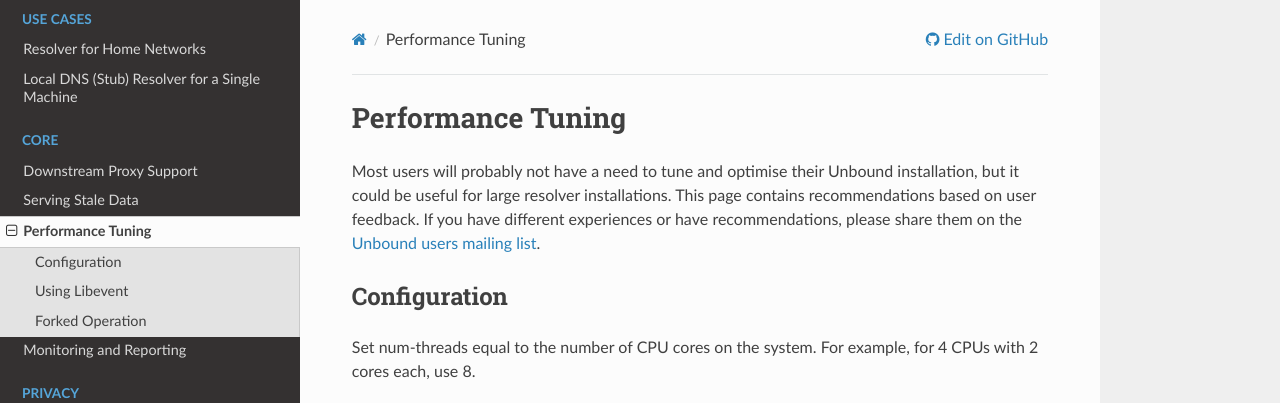
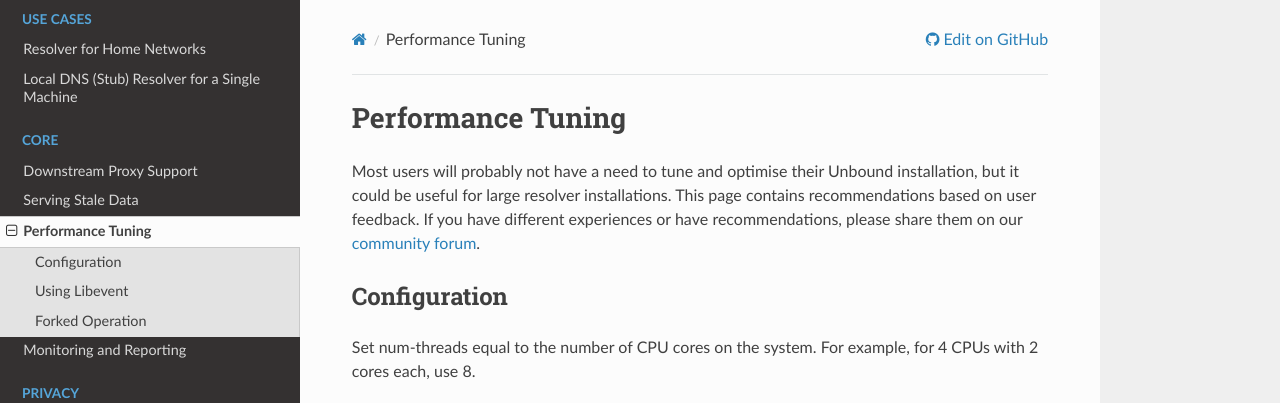
Before and after one commit to NLnetLabs/unbound-manual, a Sphinx documentation site: the page built from source/topics/core/performance.rst, in a window 1280 px wide and 900 px high. Shown: the top 403 px of the window. Built offline with Sphinx 7.4.7 and the Read the Docs theme 3.1.0, drawn with Linux system fonts in a browser that asks for light colours; pages that are not in the unit, such as notebooks, are missing from menus.

Commit message:
change mailing list to forum

```diff
--- a/source/topics/core/performance.rst
+++ b/source/topics/core/performance.rst
@@ -5,8 +5,7 @@
 installation, but it could be useful for large resolver installations.
 This page contains recommendations based on user feedback.
 If you have different experiences or have recommendations, please share them
-on the
-`Unbound users mailing list <https://lists.nlnetlabs.nl/mailman/listinfo/unbound-users>`_.
+on our `community forum <https://community.nlnetlabs.nl/>`_.
 
 Configuration
 -------------
```
